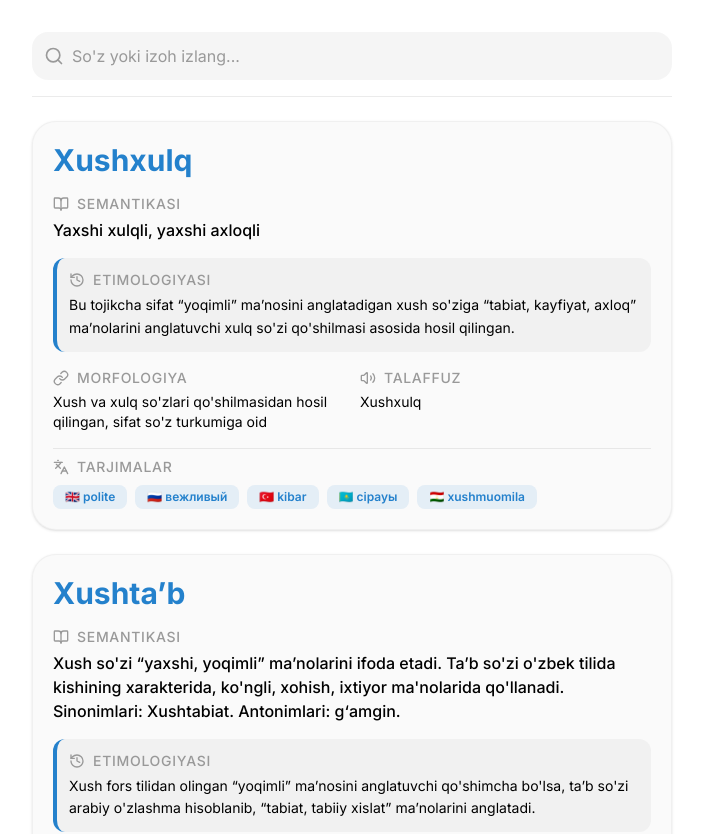
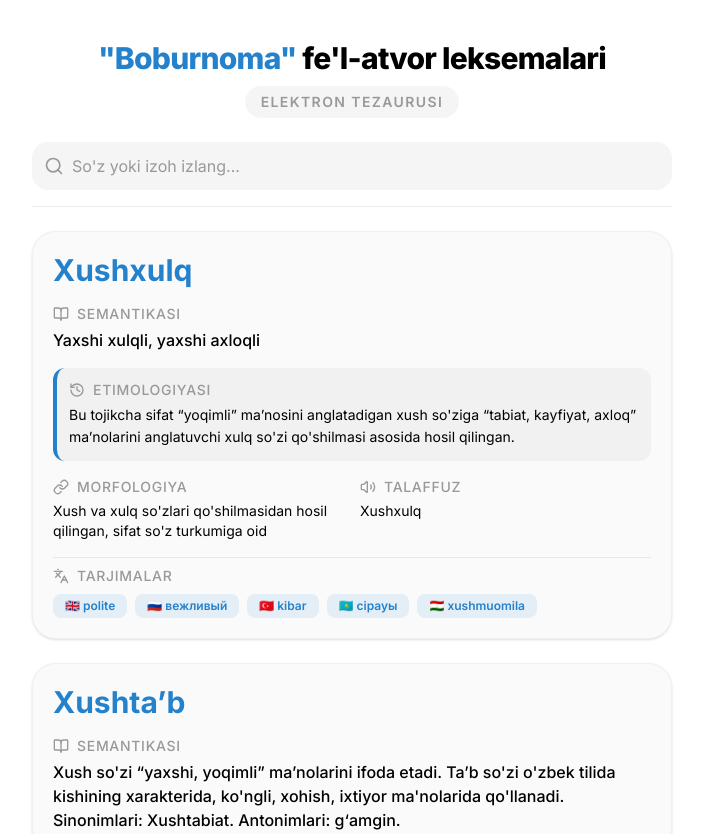
Before and after one commit to hojimahmudov/tezaurus-app, a Next.js app: page / in a window 1280 px wide. Shown: the top 834 px of the page, without its empty margins (288-991 px from the left). Built offline with nearby package versions, Linux system fonts and the light colour scheme.

Commit message:
Boburnoma sarlavhasi qo'shildi

```diff
--- a/app/layout.tsx
+++ b/app/layout.tsx
@@ -8,8 +8,8 @@ const inter = Inter({ subsets: ["latin"] });
 
 // Sayt nomi va tavsifi
 export const metadata: Metadata = {
-  title: "Tezaurus",
-  description: "O'zbek tilining izohli va tezaurus lug'ati",
+  title: "\"Boburnoma\" tezaurusi",
+  description: "\"Boburnoma\" asaridagi fe'l-atvor leksemalari elektron tezaurusi",
 };
 
 // Advanced UI siri: Mobil telefonda ekranni tasodifan yaqinlashtirib (zoom)
--- a/app/page.tsx
+++ b/app/page.tsx
@@ -8,7 +8,6 @@ import wordsData from "../data.json";
 export default function Home() {
   const [searchTerm, setSearchTerm] = useState("");
 
-  // Qidiruv mantig'i: so'zning o'zidan yoki izohidan (semantika) qidiradi
   const filteredWords = wordsData.filter((item) =>
     item.word.toLowerCase().includes(searchTerm.toLowerCase()) ||
     item.semantics.toLowerCase().includes(searchTerm.toLowerCase())
@@ -16,8 +15,25 @@ export default function Home() {
 
   return (
     <main className="max-w-2xl mx-auto p-4 pb-20">
-      {/* Qidiruv qismi (Sticky - ekranning tepadagi qismida qotib turadi) */}
-      <div className="sticky top-0 z-10 bg-[var(--background)] pt-4 pb-4 border-b border-[var(--hint-color)]/20">
+
+      {/* 🚀 YANGI QO'SHILGAN SARLAVHA QISMI */}
+      <motion.div
+        initial={{ opacity: 0, y: -20 }}
+        animate={{ opacity: 1, y: 0 }}
+        className="text-center pt-6 pb-4"
+      >
+        <h1 className="text-2xl md:text-3xl font-extrabold text-[var(--text)] mb-2 tracking-tight leading-tight">
+          <span className="text-[var(--button-bg)]">"Boburnoma"</span> fe'l-atvor leksemalari
+        </h1>
+        <div className="inline-block px-4 py-1.5 rounded-full bg-[var(--hint-color)]/10">
+          <p className="text-sm font-semibold uppercase tracking-widest text-[var(--hint-color)]">
+            Elektron tezaurusi
+          </p>
+        </div>
+      </motion.div>
+
+      {/* Qidiruv qismi (Sticky) */}
+      <div className="sticky top-0 z-10 bg-[var(--background)] pt-2 pb-4 border-b border-[var(--hint-color)]/20">
         <div className="relative">
           <Search className="absolute left-3 top-1/2 -translate-y-1/2 text-[var(--hint-color)] w-5 h-5" />
           <input
@@ -42,14 +58,11 @@ export default function Home() {
                 exit={{ opacity: 0, scale: 0.95 }}
                 className="bg-[var(--hint-color)]/5 rounded-3xl p-5 border border-[var(--hint-color)]/10 shadow-sm"
               >
-                {/* Sarlavha */}
                 <h2 className="text-3xl font-bold text-[var(--button-bg)] mb-4">
                   {item.word}
                 </h2>
 
-                {/* Ma'lumotlar bloki */}
                 <div className="space-y-4">
-                  {/* Semantika */}
                   <div>
                     <div className="flex items-center gap-2 text-[var(--hint-color)] mb-1">
                       <BookOpen className="w-4 h-4" />
@@ -58,7 +71,6 @@ export default function Home() {
                     <p className="text-[var(--text)] font-medium">{item.semantics}</p>
                   </div>
 
-                  {/* Etimologiya */}
                   <div className="bg-[var(--hint-color)]/10 p-3 rounded-xl border-l-4 border-[var(--button-bg)]">
                     <div className="flex items-center gap-2 text-[var(--hint-color)] mb-1">
                       <History className="w-4 h-4" />
@@ -67,7 +79,6 @@ export default function Home() {
                     <p className="text-[var(--text)] text-sm leading-relaxed">{item.etymology}</p>
                   </div>
 
-                  {/* Morfologiya va Talaffuz (2 ta ustunli grid) */}
                   <div className="grid grid-cols-2 gap-4">
                     <div>
                       <div className="flex items-center gap-2 text-[var(--hint-color)] mb-1">
@@ -85,7 +96,6 @@ export default function Home() {
                     </div>
                   </div>
 
-                  {/* Tarjimalar */}
                   <div className="pt-2 border-t border-[var(--hint-color)]/20">
                     <div className="flex items-center gap-2 text-[var(--hint-color)] mb-2">
                       <Languages className="w-4 h-4" />
```
